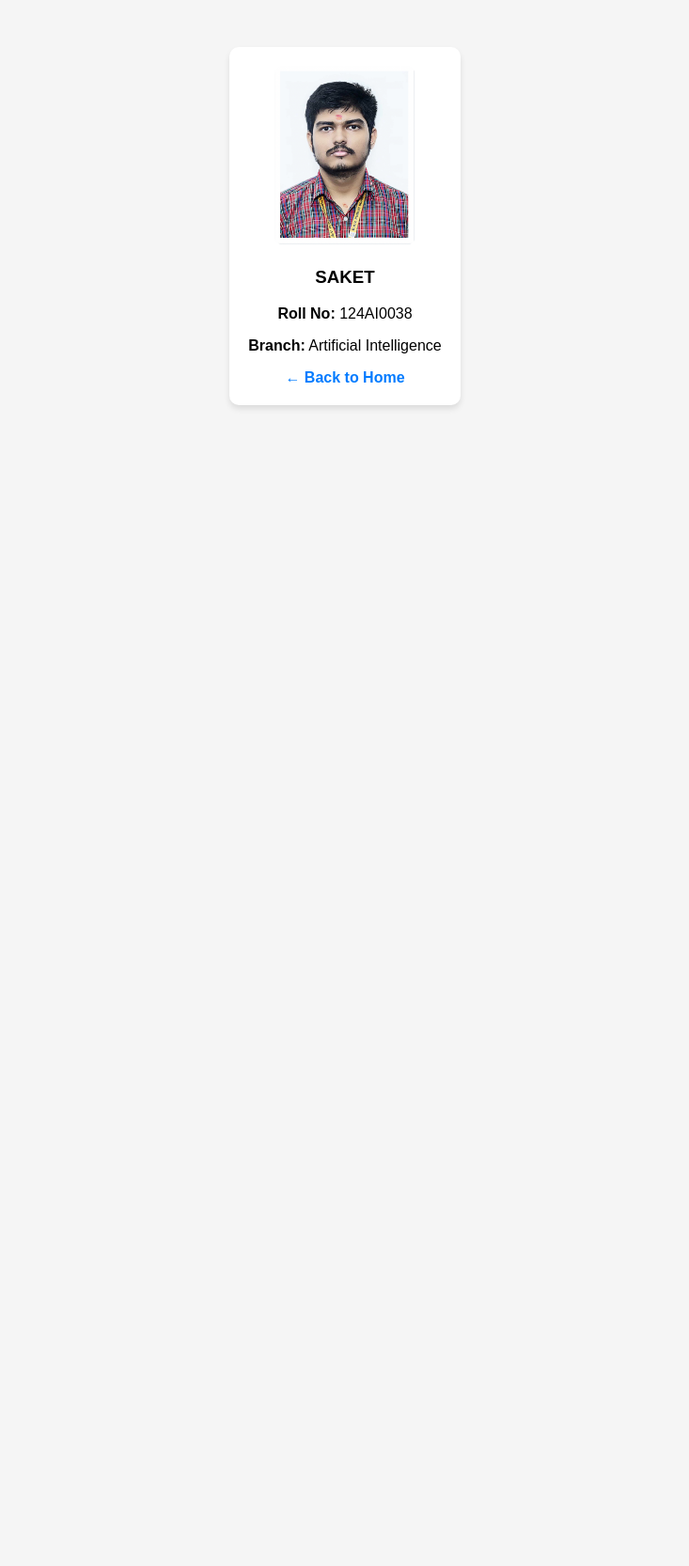
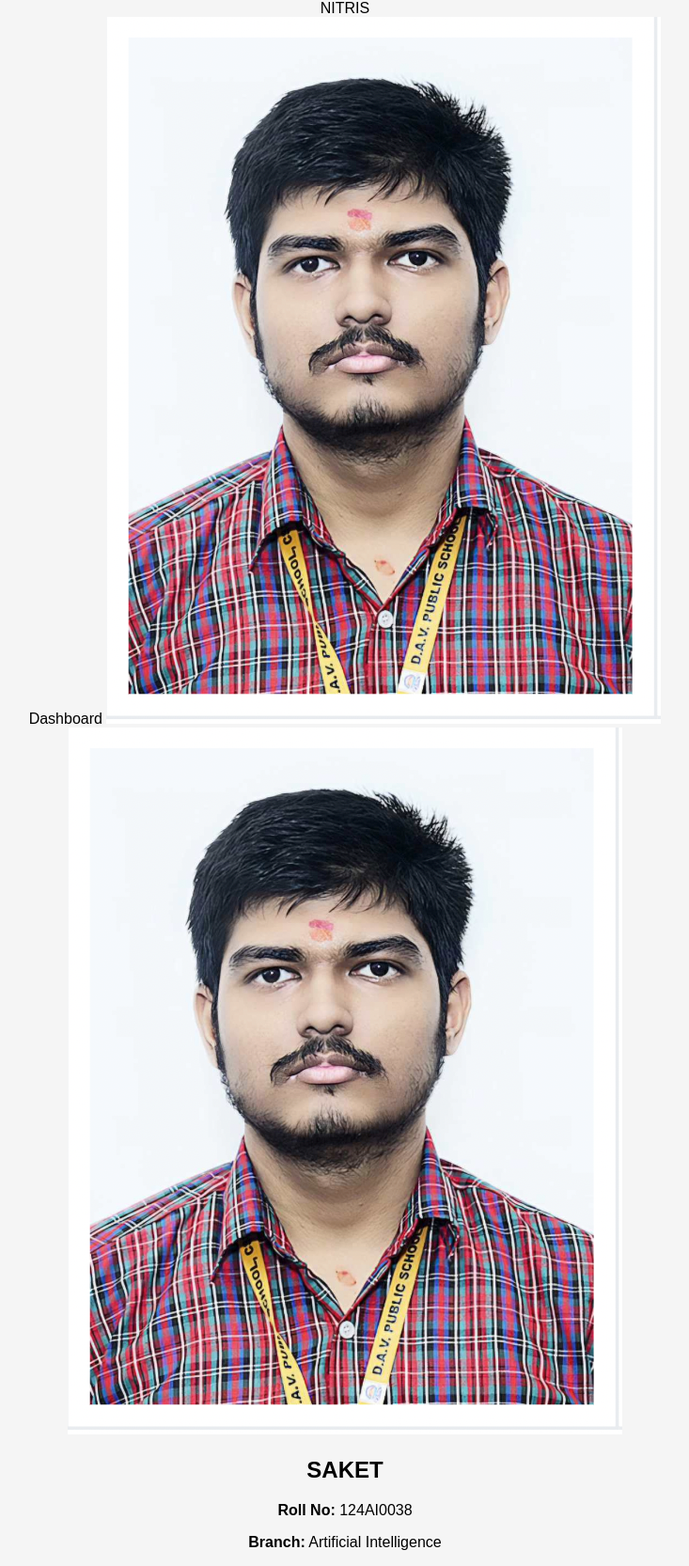
Before and after one commit to Mahesh29032006/My-thing, a plain HTML site: page profile.html in a window 1280 px wide. Shown: the whole page at 94% size, without its empty margins (273-1006 px from the left). Before the commit the page ends 800 px from the top, so only its background shows below. Drawn offline with Linux system fonts and the light colour scheme.

Commit message:
Update profile.html

```diff
--- a/profile.html
+++ b/profile.html
@@ -1,17 +1,27 @@
 <!DOCTYPE html>
 <html lang="en">
 <head>
-  <meta charset="UTF-8">
+  <meta charset="UTF-8" />
+  <meta name="viewport" content="width=device-width, initial-scale=1.0"/>
   <title>Profile - SAKET</title>
-  <link rel="stylesheet" href="style.css">
+  <link rel="stylesheet" href="style.css" />
 </head>
 <body>
-  <div class="profile-container">
-    <img src="profile.jpg" alt="Profile Image" class="profile-img">
-    <h3>SAKET</h3>
-    <p><strong>Roll No:</strong> 124AI0038</p>
-    <p><strong>Branch:</strong> Artificial Intelligence</p>
-    <a href="index.html">← Back to Home</a>
+  <div class="top-bar">
+    <div class="logo">NITRIS</div>
+    <div class="user-info" onclick="window.location.href='index.html'">
+      <span>Dashboard</span>
+      <img src="profile.jpg" alt="Profile" />
+    </div>
+  </div>
+
+  <div class="main-container">
+    <div class="profile-card">
+      <img src="profile.jpg" alt="Profile" />
+      <h2>SAKET</h2>
+      <p><strong>Roll No:</strong> 124AI0038</p>
+      <p><strong>Branch:</strong> Artificial Intelligence</p>
+    </div>
   </div>
 </body>
 </html>
```
